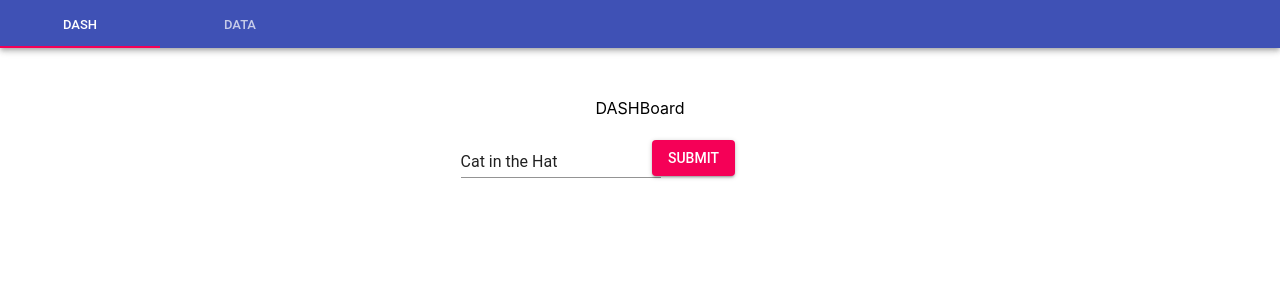
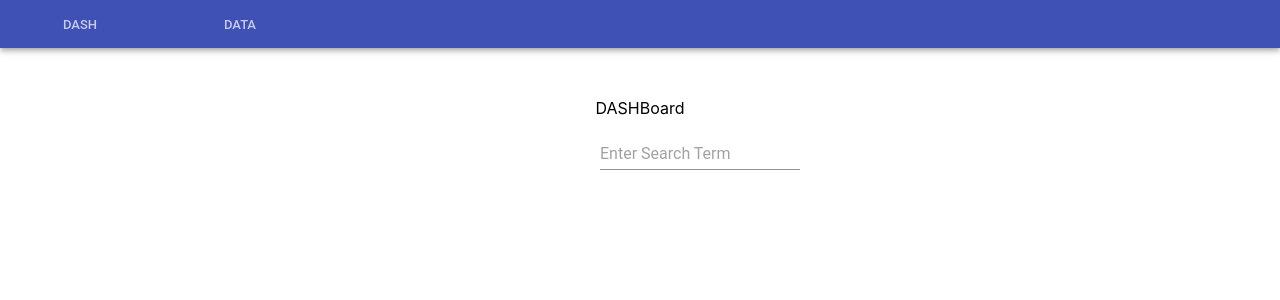
Before and after one commit to seanlee98/twitalytics, a React (Create React App) app: page / in a window 1280 px wide. Shown: the top 300 px of the page. Built offline with nearby package versions, Linux system fonts and the light colour scheme.

Commit message:
map api call to data graph visual

```diff
--- a/src/components/DataPage.jsx
+++ b/src/components/DataPage.jsx
@@ -1,5 +1,6 @@
 import React, { Component, Fragment } from "react";
 import ReactDOM from "react-dom";
+import { withRouter } from "react-router";
 import PropTypes from "prop-types";
 import { withStyles } from "@material-ui/core/styles";
 import FormControl from "@material-ui/core/FormControl";
@@ -8,6 +9,7 @@ import InputLabel from "@material-ui/core/InputLabel";
 import MenuItem from "@material-ui/core/MenuItem";
 import DataView from "./DataView";
 import { fetchTwitterData } from "../utils/ApiCalls";
+import CircularProgress from "@material-ui/core/CircularProgress";
 
 const styles = theme => ({
   root: {
@@ -24,18 +26,26 @@ const styles = theme => ({
 });
 
 class DataPage extends Component {
-  state = {
+  constructor(props) {
+    super(props);
+    this.state = {
       filter: "",
       interval: "",
       labelWidth: 0,
       dataFilter: "Sentiment Analysis",
       dataInterval: "Interval 1",
-    data: null
+      searchData: this.props.location.state.searchValue,
+      data: []
     };
+  }
+
   async componentDidMount() {
-    const data = await fetchTwitterData();
+    console.log("props passed in from HomePage: ", this.props);
+    const data = await fetchTwitterData(this.state.searchData);
+    console.log("data retrieved from api call: ", data);
     this.setState({
-      labelWidth: 50
+      labelWidth: 50,
+      data: data.sentiments
     });
   }
 
@@ -56,45 +66,45 @@ class DataPage extends Component {
 
   render() {
     const { classes } = this.props;
-    const { dataFilter } = this.state;
-    const data = [
-      {
-        interval: "2018-11-20T19:00:00",
-        average_value: 20.0,
-        common_comments: ["this sucks", "this rocks"],
-        sentiments: {
-          Very_Bad: 0,
-          Bad: 9,
-          Average: 63,
-          Good: 23,
-          Very_Good: 5
-        }
-      },
-      {
-        interval: "2018-11-20T20:00:00",
-        average_value: 15.2,
-        common_comments: ["this sucks", "this rocks"],
-        sentiments: {
-          Very_Bad: 0,
-          Bad: 9,
-          Average: 34,
-          Good: 23,
-          Very_Good: 10
-        }
-      },
-      {
-        interval: "2018-11-20T21:00:00",
-        average_value: 17.8,
-        common_comments: ["this sucks", "this rocks"],
-        sentiments: {
-          Very_Bad: 1,
-          Bad: 9,
-          Average: 3,
-          Good: 23,
-          Very_Good: 53
-        }
-      }
-    ];
+    const { dataFilter, data } = this.state;
+    // const data = [
+    //   {
+    //     interval: "2018-11-20T19:00:00",
+    //     average_value: 20.0,
+    //     common_comments: ["this sucks", "this rocks"],
+    //     sentiments: {
+    //       Very_Bad: 0,
+    //       Bad: 9,
+    //       Average: 63,
+    //       Good: 23,
+    //       Very_Good: 5
+    //     }
+    //   },
+    //   {
+    //     interval: "2018-11-20T20:00:00",
+    //     average_value: 15.2,
+    //     common_comments: ["this sucks", "this rocks"],
+    //     sentiments: {
+    //       Very_Bad: 0,
+    //       Bad: 9,
+    //       Average: 34,
+    //       Good: 23,
+    //       Very_Good: 10
+    //     }
+    //   },
+    //   {
+    //     interval: "2018-11-20T21:00:00",
+    //     average_value: 17.8,
+    //     common_comments: ["this sucks", "this rocks"],
+    //     sentiments: {
+    //       Very_Bad: 1,
+    //       Bad: 9,
+    //       Average: 3,
+    //       Good: 23,
+    //       Very_Good: 53
+    //     }
+    //   }
+    // ];
 
     return (
       <Fragment>
@@ -157,8 +167,14 @@ class DataPage extends Component {
                 </FormControl>
               </form>
             )}
-
+            {data.length === 0 ? (
+              <div>
+                {" "}
+                <CircularProgress className={classes.progress} />
+              </div>
+            ) : (
               <DataView dataFilter={dataFilter} data={data} />
+            )}
           </div>
         </div>
       </Fragment>
--- a/src/components/DataView.jsx
+++ b/src/components/DataView.jsx
@@ -24,10 +24,12 @@ class DataView extends Component {
     console.log("this is the length of datapoints: ", dataPoints.length);
     let dataArray = [];
     dataPoints.map((dataPoint, index) => {
-      dataArray.push({
-        x: index,
-        y: dataPoint.average_value
-      });
+      if (dataPoint.average_value !== 0) {
+        dataArray.push({
+          x: index,
+          y: dataPoint.average_value
+        });
+      }
     });
 
     return dataArray;
--- a/src/components/HomePage.jsx
+++ b/src/components/HomePage.jsx
@@ -1,75 +1,80 @@
 import React, { Component, Fragment } from "react";
-import PropTypes from 'prop-types';
-import classNames from 'classnames';
-import { withStyles } from '@material-ui/core/styles';
+import PropTypes from "prop-types";
+import classNames from "classnames";
+import { withStyles } from "@material-ui/core/styles";
 import "../App.css";
-import ReactDOM from 'react-dom';
-import TextField from '@material-ui/core/TextField';
-import Grid from '@material-ui/core/Grid';
-import AppBar from '@material-ui/core/AppBar';
-import Tabs from '@material-ui/core/Tabs';
-import Tab from '@material-ui/core/Tab';
-import MenuItem from '@material-ui/core/MenuItem'
-import { Link } from 'react-router-dom'
-import Button from '@material-ui/core/Button'
+import ReactDOM from "react-dom";
+import TextField from "@material-ui/core/TextField";
+import Grid from "@material-ui/core/Grid";
+import AppBar from "@material-ui/core/AppBar";
+import Tabs from "@material-ui/core/Tabs";
+import Tab from "@material-ui/core/Tab";
+import MenuItem from "@material-ui/core/MenuItem";
+import { Link } from "react-router-dom";
+import Input from "@material-ui/core/Input";
 
 const styles = theme => ({
   root: {
-    flexGrow: 1,
+    flexGrow: 1
   },
   paper: {
     padding: theme.spacing.unit * 2,
-    textAlign: 'center',
-    color: theme.palette.text.secondary,
+    textAlign: "center",
+    color: theme.palette.text.secondary
   },
   container: {
-    display: 'flex',
-    flexWrap: 'wrap',
+    display: "flex",
+    flexWrap: "wrap"
   },
-  textField: {
-    marginLeft: theme.spacing.unit,
-    marginRight: theme.spacing.unit,
-    width: 200,
+  input: {
+    margin: theme.spacing.unit,
+    width: 200
   },
   dense: {
-    marginTop: 19,
+    marginTop: 19
   },
   menu: {
-    width: 200,
-  },
+    width: 200
+  }
 });
 
 class HomePage extends Component {
-  state = {
-    name: 'Cat in the Hat',
-    age: '',
-    multiline: 'Controlled',
-    currency: 'EUR',
-    value: 0
+  constructor(props) {
+    super(props);
+    this.state = {
+      name: ""
     };
 
-  handleChange = name => event => {
+    this.handleChange = this.handleChange.bind(this);
+  }
+
+  handleChange(event) {
     this.setState({
-      [name]: event.target.value,
+      name: event.target.value
     });
-  };
+  }
 
-  handleChange = value => event => {
-    this.setState({
-      [value]: event.target.value,
+  handleSubmit(event) {
+    if (event.key === "Enter") {
+      this.props.history.push({
+        pathname: "/data",
+        state: {
+          searchValue: event.target.value
+        }
       });
-  };
+    }
+  }
 
   render() {
     const { classes } = this.props;
     const { value } = this.state;
 
     const title = {
-        marginTop: '50px',
+      marginTop: "50px"
     };
 
     const search = {
-        marginRight: '60px',
+      marginRight: "60px"
     };
 
     return (
@@ -77,34 +82,31 @@ class HomePage extends Component {
         <div className={classes.root}>
           <AppBar position="static">
             <Tabs value={value} onChange={this.handleChange}>
-                <Tab label="Dash"/>
+              <Tab label="Dash" />
               <Tab label="Data" />
-                <MenuItem
-                  containerElement={<Link to="/HomePage"/>}
-                  primaryText="Login"
-                />
               />
             </Tabs>
           </AppBar>
-            <Grid container spacing={24} justify="center" alignItems="center" direction="column">
+          <Grid
+            container
+            spacing={24}
+            justify="center"
+            alignItems="center"
+            direction="column"
+          >
             <Grid item xs={12}>
               <div style={title}>DASHBoard</div>
             </Grid>
             <form className={classes.container} noValidate autoComplete="off">
               <Grid container spacing={24} justify="center" alignItems="center">
                 <Grid item xs={6}>
-                    <TextField style={search}
-                      id="standard-name"
-                      className={classes.textField}
+                  <Input
+                    placeholder="Enter Search Term"
+                    className={classes.input}
                     value={this.state.name}
-                      onChange={this.handleChange('name')}
-                      margin="normal"
+                    onChange={this.handleChange}
+                    onKeyPress={this.handleSubmit.bind(this)}
                   />
-                  </Grid>
-                  <Grid item xs={6}>
-                    <Button variant="contained" color="secondary" className={classes.button}>
-                      Submit
-                    </Button>
                 </Grid>
               </Grid>
             </form>
@@ -119,5 +121,4 @@ HomePage.propTypes = {
   classes: PropTypes.object.isRequired
 };
 
-
 export default withStyles(styles)(HomePage);
--- a/src/utils/ApiCalls.js
+++ b/src/utils/ApiCalls.js
@@ -1,5 +1,7 @@
-export const fetchTwitterData = async () => {
-  const response = await fetch("https:localhost:5000/api/twitter_query");
+export const fetchTwitterData = async query => {
+  const response = await fetch(
+    `http://localhost:5000/api/twitter_query?query=${query}`
+  );
   if (response.status >= 400) {
     throw new Error("Error fetching twitter data");
   } else {
```
Lines whose indentation alone changed are shown as unchanged.
